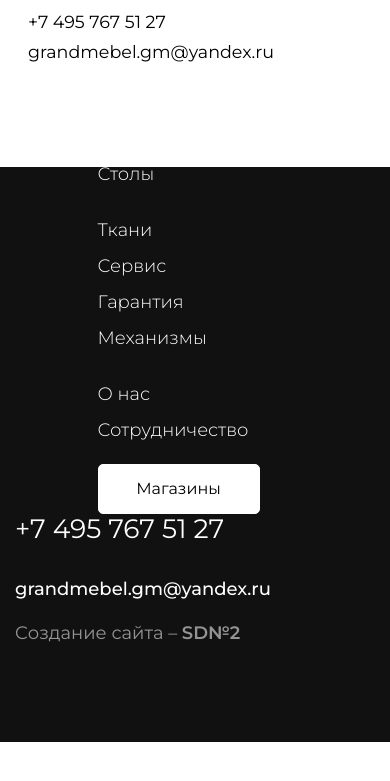
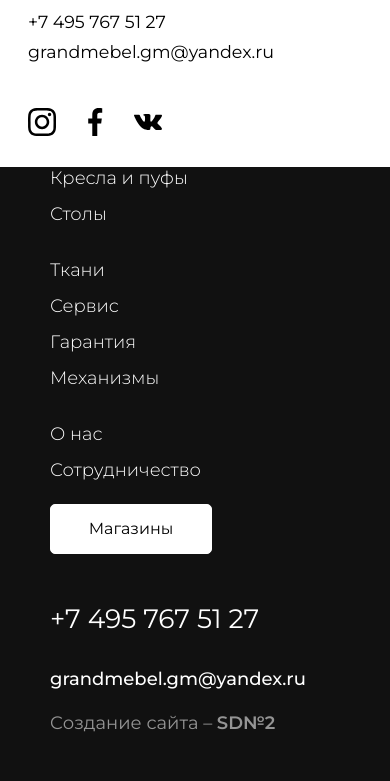
Before and after one commit to dotsqlcode/GrandMebel, a website built with webpack: page src/index.html in a window 390 px wide. Shown: the part 6438-7219 px from the top of the page. Before the commit the page ends 7180 px from the top, so only its background shows below. Built offline with nearby package versions, Linux system fonts and the light colour scheme; files whose address does not match are found by name.

Commit message:
Fix: fixed all bugs

```diff
--- a/src/js/common.js
+++ b/src/js/common.js
@@ -252,8 +252,7 @@ const placemarks = [
 ]
 
 
-
-
+try {
     ymaps.ready(init);
     function init(){
         var myMap = new ymaps.Map("map", {
@@ -296,3 +295,6 @@ function init(){
         })
 
     }
+} catch(e) {
+    console.log('Карта не найдена')
+}
--- a/src/less/loyout/footer.less
+++ b/src/less/loyout/footer.less
@@ -1,6 +1,12 @@
 .footer {
     background-color: #111;
     padding: 3.9rem 0 7rem 0;
+
+    .container {
+        @media screen and (max-width: 620px) {
+            padding: 0 50px;
+        }
+    }
 
     &__list {
 
@@ -38,7 +44,6 @@
     &__list-wrap {
         @media screen and (max-width: 620px) {
             flex-direction: column;
-            padding: 0 25%;
         }
     }
 
@@ -71,6 +76,19 @@
         }
     }
 
+    .col-xl-3 {
+        @media screen and (max-width: 1199px) {
+            display: flex;
+            justify-content: space-between;
+            align-items: center;
+            margin-top: 50px;
+        }
+
+        @media screen and (max-width: 997px) {
+            display: block;
+        }
+    }
+
     .num {
         color: @whiteColor;
         font-size: 1.9rem;
@@ -82,6 +100,11 @@
 
         @media screen and (max-width: 1199px) {
             text-align: left;
+            margin-bottom: 0;
+        }
+
+        @media screen and (max-width: 997px) {
+            margin-bottom: 34px;
         }
 
 
@@ -97,6 +120,11 @@
 
         @media screen and (max-width: 1199px) {
             text-align: left;
+            margin-bottom: 0;
+        }
+
+        @media screen and (max-width: 997px) {
+            margin-bottom: 24px;
         }
 
     }
@@ -125,6 +153,10 @@
 
     .social-media {
 
+        @media screen and (max-width: 997px) {
+            margin-bottom: 40px;
+        }
+
         &__link {
             transition: @defaultTransition;
             &:not(:last-child) {
```
Also changed, not shown: src/index.js (+0 -8 lines), dist/about.html, dist/bed.html, dist/catalog.html, dist/cooperation.html, dist/d358848c70883d75dc5b.css, dist/fabrics.html, dist/img/ecokoja.png (deleted), dist/img/flok.png (deleted), dist/img/isskystven.png (deleted), dist/img/jakard.png (deleted), dist/img/natkoja.png (deleted), dist/img/rogoja.png (deleted), dist/img/shenil.png (deleted), 4 more files, 3 other files. Lines whose indentation alone changed are shown as unchanged.
